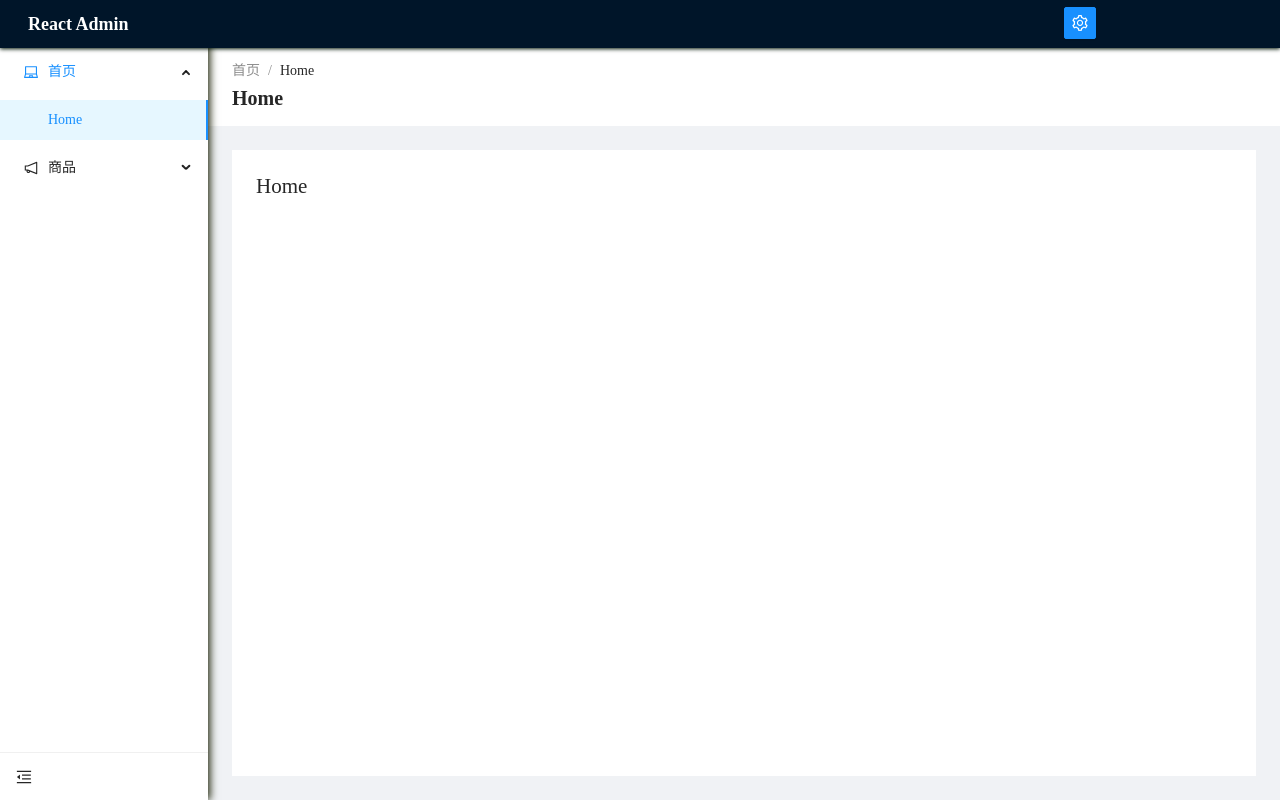
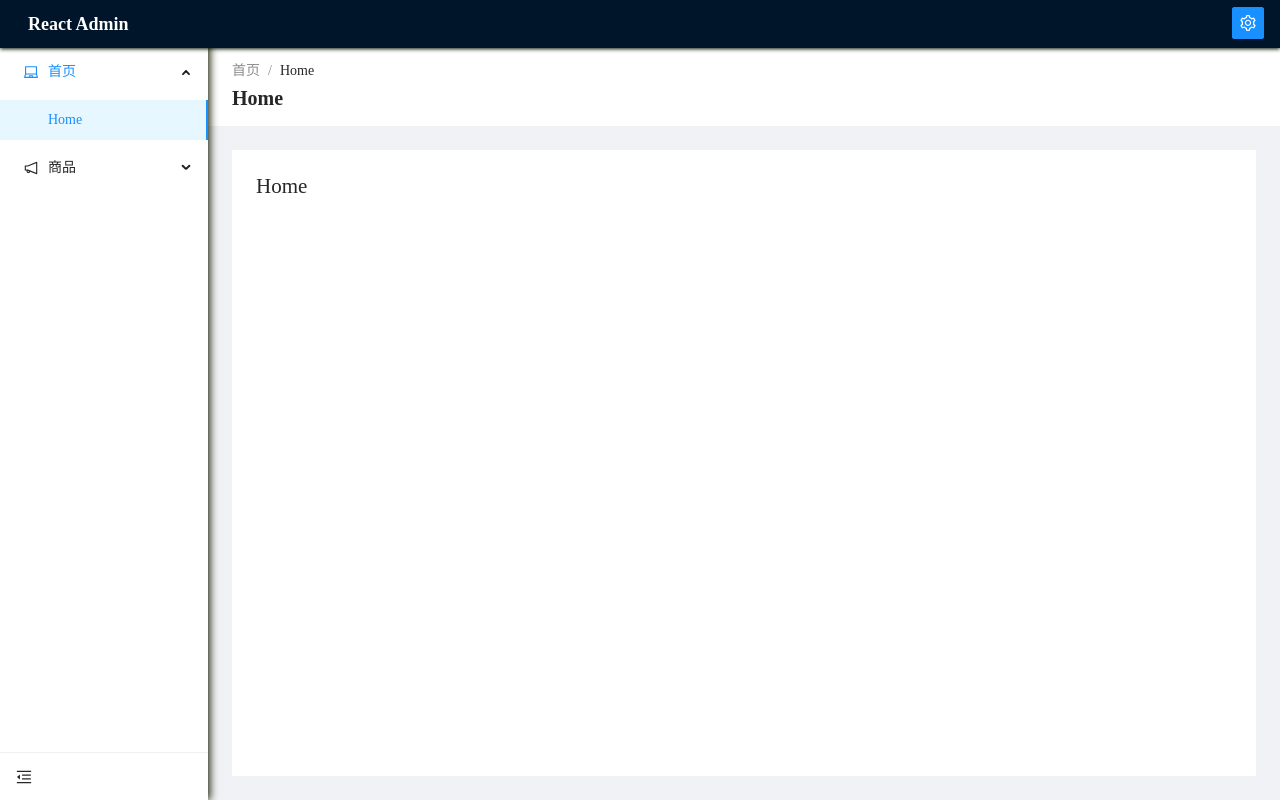
Before and after one commit to vangleer/react-admin, a React (Create React App) app: page /#/home in a window 1280 px wide. Built offline with nearby package versions, Linux system fonts and the light colour scheme.

Commit message:
chore: fix Header 高度

```diff
--- a/src/components/layout/AppHeader.tsx
+++ b/src/components/layout/AppHeader.tsx
@@ -9,7 +9,7 @@ export default function AppHeader() {
   const { mode, headerHeight } = useSelector((state: RootState) => state.app)
 
   const style = {
-    height: headerHeight, lineHeight: headerHeight
+    height: headerHeight, lineHeight: headerHeight + 'px'
   }
   return (
     <>
--- a/src/components/layout/index.less
+++ b/src/components/layout/index.less
@@ -15,7 +15,7 @@
       }
     }
     &-right {
-      min-width: 200px;
+      // min-width: 200px;
     }
   }
   .ra-logo {
```
